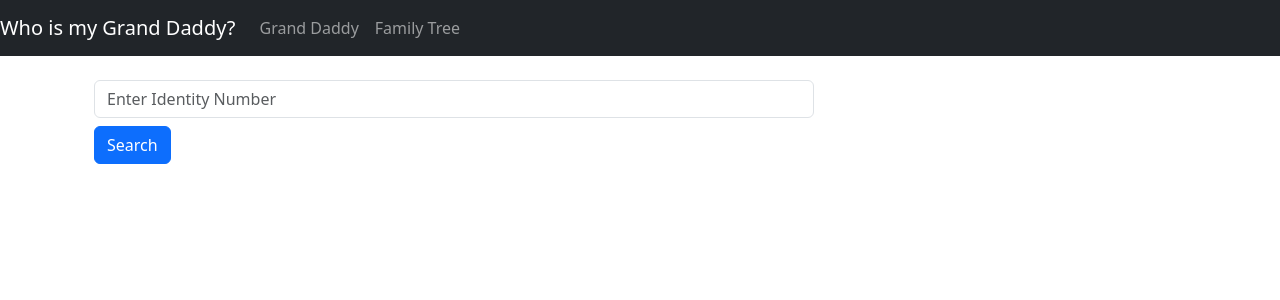
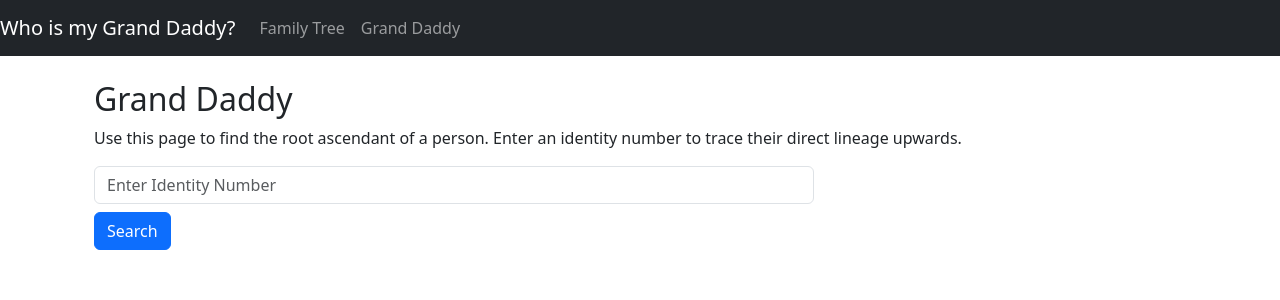
Before and after one commit to theumairtahir/InversionTask, an Angular app in the folder inversion.familytree.app/: page /grand-daddy in a window 1280 px wide. Shown: the top 300 px of the page. Built offline with nearby package versions, Linux system fonts and the light colour scheme.

Commit message:
added asthetics

```diff
--- a/inversion.familytree.app/src/app/navigation/navigation.component.html
+++ b/inversion.familytree.app/src/app/navigation/navigation.component.html
@@ -1,5 +1,5 @@
 <nav class="navbar navbar-expand-lg navbar-dark bg-dark">
-  <a class="navbar-brand" routerLink="/">Who is my Grand Daddy?</a>
+  <a class="navbar-brand ml-0" routerLink="/">Who is my Grand Daddy?</a>
   <button
     class="navbar-toggler"
     type="button"
@@ -14,10 +14,10 @@
   <div class="collapse navbar-collapse" id="navbarNav">
     <ul class="navbar-nav">
       <li class="nav-item">
-        <a class="nav-link" routerLink="/grand-daddy">Grand Daddy</a>
+        <a class="nav-link" routerLink="/family-tree">Family Tree</a>
       </li>
       <li class="nav-item">
-        <a class="nav-link" routerLink="/family-tree">Family Tree</a>
+        <a class="nav-link" routerLink="/grand-daddy">Grand Daddy</a>
       </li>
     </ul>
   </div>
--- a/inversion.familytree.app/src/app/root-ascendant/root-ascendant.component.html
+++ b/inversion.familytree.app/src/app/root-ascendant/root-ascendant.component.html
@@ -1,4 +1,9 @@
 <div class="container mt-3">
+  <h2>Grand Daddy</h2>
+  <p>
+    Use this page to find the root ascendant of a person. Enter an identity
+    number to trace their direct lineage upwards.
+  </p>
   <div class="row">
     <div class="col-md-8">
       <form class="form-inline" (ngSubmit)="onSubmit()">
```
